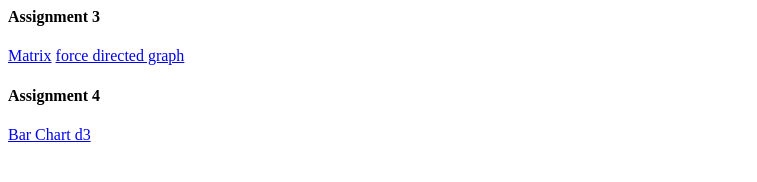
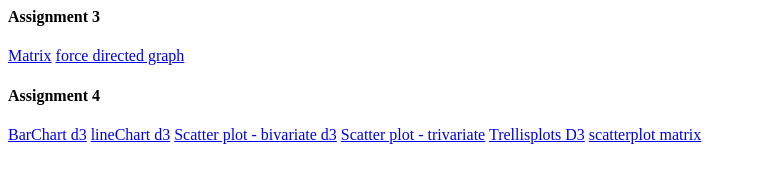
Before and after one commit to Rawanalmobarak/rawanalmobarak.github.io, a plain HTML site: page index.html in a window 1280 px wide. Shown: the whole page, without its empty margins (0-757 px from the left). Drawn offline with Linux system fonts and the light colour scheme.

Commit message:
Update index.html

```diff
--- a/index.html
+++ b/index.html
@@ -11,7 +11,13 @@
 
 
 	 <h4> Assignment 4</h4>
-	  <a href="https://bl.ocks.org/rawanalmobarak/9601772488e160ad175756ccf5936919">Bar Chart d3</a>
+	  <a href="https://bl.ocks.org/rawanalmobarak/9601772488e160ad175756ccf5936919">BarChart d3</a>
+	   <a href="https://bl.ocks.org/rawanalmobarak/05e0e1ecd683e101d633c7ff7cbb7bea">lineChart d3</a>
+	   <a href="https://bl.ocks.org/rawanalmobarak/edc062a5f784270bf8bcaf9f463278f4">Scatter plot - bivariate d3</a>
+	   <a href="https://bl.ocks.org/rawanalmobarak/a6f025f9d31fe40dc7104cd6b2ceddcb">Scatter plot - trivariate</a>
+	   <a href="https://bl.ocks.org/rawanalmobarak/f4da2b44a922c12bb8c6b5d5a2e8fa8e">Trellisplots D3</a>
+	   <a href="https://bl.ocks.org/rawanalmobarak/a3f3b51ec8b9564929edb37baae6b60f">scatterplot matrix</a>
+
 
   </body>
 </html>
```
